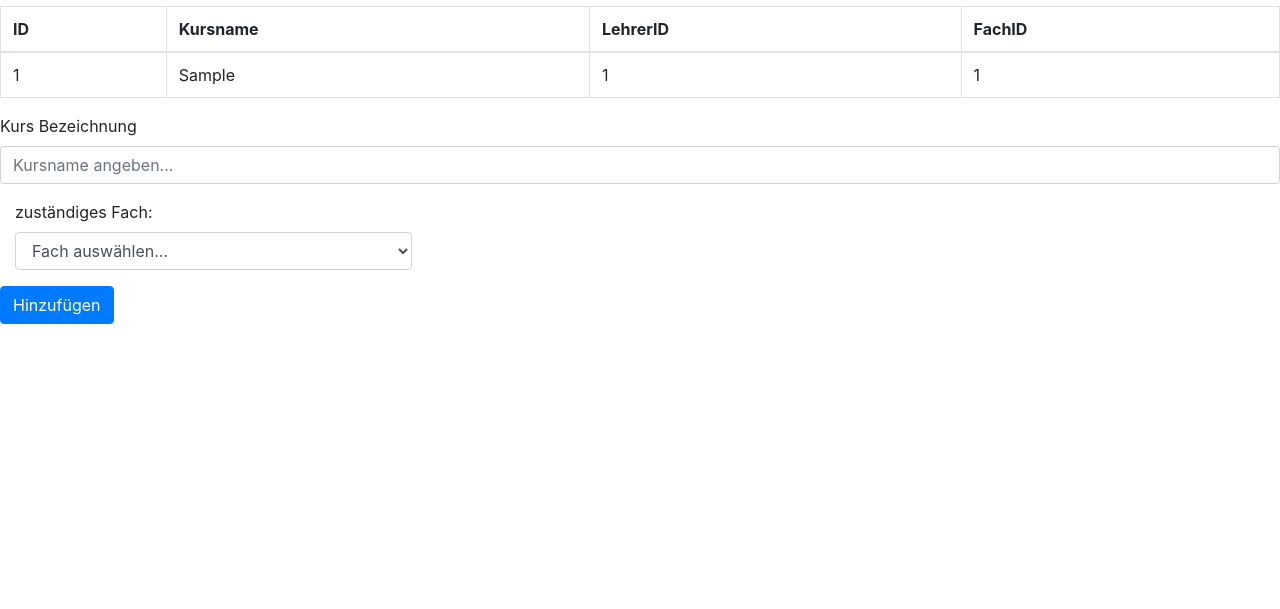
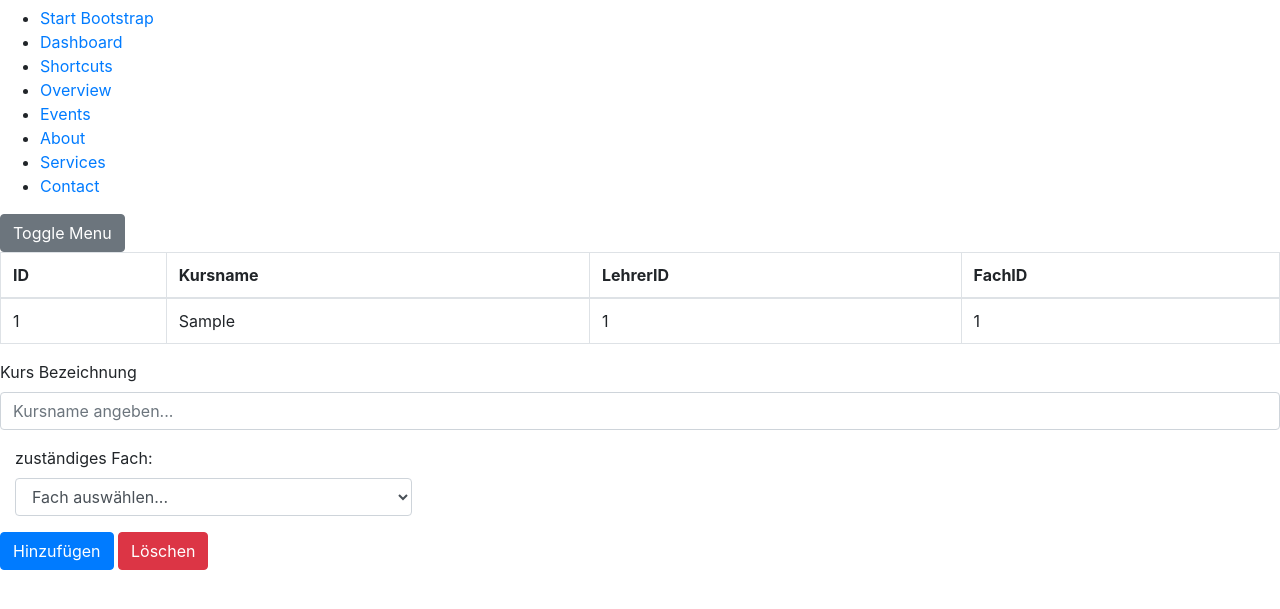
Before and after one commit to ScorpionProgramming/ScorpionProgramming.github.io, a PHP site: page /www/kurs.php in a window 1280 px wide. Shown: the part 74-683 px from the top of the page. Run offline with PHP 8.4, Linux system fonts and the light colour scheme; tables that the repository leaves empty hold one stand-in row (values such as "Sample post"); some libraries are stand-ins or nearby versions.

Commit message:
Kurs - ID's auslesen udn Abspeichern
- ID's werden nun in die Tabelle hinzugefügt
- Sidebar Test
- JQuerry wieder eingebunden ( wird für Sidebar gebraucht )

```diff
--- a/www/includes.html
+++ b/www/includes.html
@@ -10,7 +10,7 @@
 
 
 <!-- jQuery -->
-<!-- <script src="https://ajax.googleapis.com/ajax/libs/jquery/3.2.1/jquery.min.js"></script> -->
+<script src="https://ajax.googleapis.com/ajax/libs/jquery/3.2.1/jquery.min.js"></script>
 
 <!-- Local Style -->
 <link rel="stylesheet" type="text/css" href="../style/index.css">
--- a/www/kurs.php
+++ b/www/kurs.php
@@ -5,6 +5,41 @@
 <body>
     <?php include("header.html");?>
 
+
+<!-- Sidebar -->
+    <div id="sidebar-wrapper">
+        <ul class="sidebar-nav">
+            <li class="sidebar-brand">
+                <a href="#">
+                    Start Bootstrap
+                </a>
+            </li>
+            <li>
+                <a href="#">Dashboard</a>
+            </li>
+            <li>
+                <a href="#">Shortcuts</a>
+            </li>
+            <li>
+                <a href="#">Overview</a>
+            </li>
+            <li>
+                <a href="#">Events</a>
+            </li>
+            <li>
+                <a href="#">About</a>
+            </li>
+            <li>
+                <a href="#">Services</a>
+            </li>
+            <li>
+                <a href="#">Contact</a>
+            </li>
+        </ul>
+    </div>
+    <!-- /#sidebar-wrapper -->
+
+    <a href="#menu-toggle" class="btn btn-secondary" id="menu-toggle">Toggle Menu</a>
 
     <?php
         // Verbindung zur Datenbank herstellen
@@ -48,18 +83,27 @@
             }
         }
 
+        function getFach($fach){
+            echo $fach;
+            $sql = "SELECT ID FROM planer.faecher WHERE bezeichnung = '$fach'";
+            $result = getQueryResult($sql) or exit("Fehler bei SQL Kommando: $sql");
+            $row = mysqli_fetch_row($result);
+            echo $row[0];
+            return $row[0];
+        }
+
         function saveKurs(){
             //kopiert aus "schueler.php"
             $connection = connect();
-            $id = 5;
+            $id = 9;
             if($connection != null){
                 //echo "hidden: ".$_POST['hiddenID'];
                 //$id = ($_POST['hiddenID'] < 0) ? getNextID() : $_POST['hiddenID'];
                 $id += 1;
                 $lehrerID = 1;
-                $kursID = 2;
+                $fachID = getFach($_POST['fach']);
                 $kursBez = $_POST['kursBez'];
-                $query = "INSERT INTO planer.kurs (id, bezeichnung, lehrerID, fachID) VALUES ('$id', '$kursBez', '$lehrerID', '$kursID');";
+                $query = "INSERT INTO planer.kurs (id, bezeichnung, lehrerID, fachID) VALUES ('$id', '$kursBez', '$lehrerID', '$fachID');";
                 echo $query;
 
                 //nochmal schauen was hier gemacht werden muss
@@ -88,9 +132,18 @@
         <div class="form-group row">
             <div class="col-sm-10">
                 <button type="submit" class="btn btn-primary" name="insert">Hinzufügen</button>
+                <button type="button" class="btn btn-danger" name="delete">Löschen</button>
             </div>
         </div>
     </form>
+
+    <!-- Menu Toggle Script -->
+    <script>
+    $("#menu-toggle").click(function(e) {
+        e.preventDefault();
+        $("#wrapper").toggleClass("toggled");
+    });
+    </script>
 </body>
 </html>
 
```
